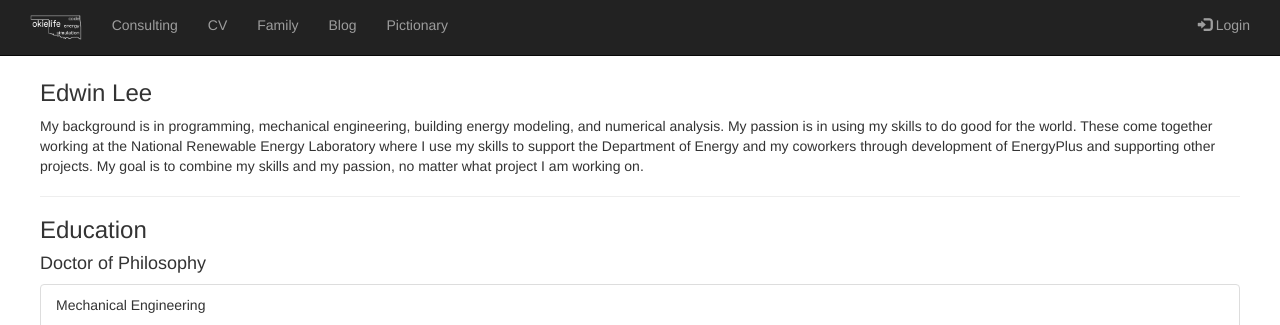
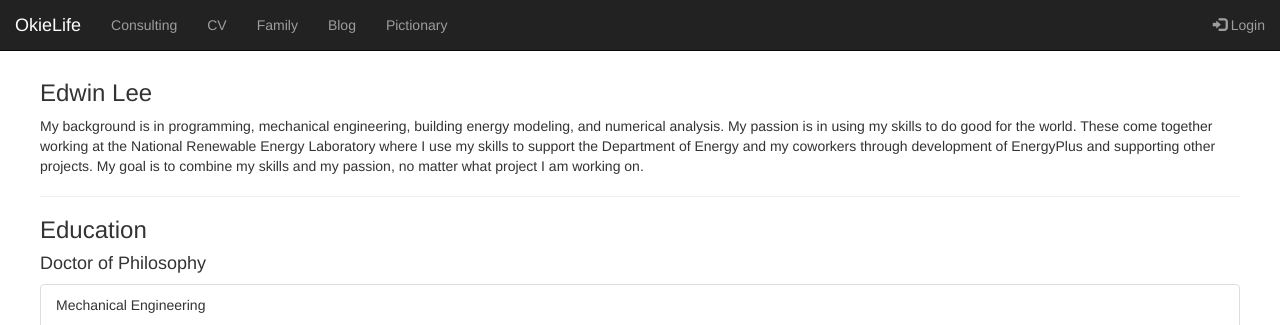
Before and after one commit to okielife/okie.life, a Django app: page /cv/pdf/ in a window 1280 px wide. Shown: the top 325 px of the page. Run offline with Django 3.2, Linux system fonts and the light colour scheme; some libraries are stand-ins or nearby versions.

Commit message:
Cleaning up navbar and logo

```diff
--- a/templates/base.html
+++ b/templates/base.html
@@ -23,36 +23,43 @@
 {% block navbar %}
     <nav class="navbar navbar-inverse navbar-fixed-top">
         <div class="container-fluid">
-            <ul class="nav navbar-nav" id="myNavbar">
-                <li class="nav navbar-nav pull-left">
-                    <a href="{% url 'root-index' %}"><img src="{% static 'images/main_logo.png' %}" style="height:25px;"></a>
-                </li>
+            <div class="navbar-header">
+                <button type="button" class="navbar-toggle" data-toggle="collapse" data-target="#myNavbar">
+                    <span class="icon-bar"></span>
+                    <span class="icon-bar"></span>
+                    <span class="icon-bar"></span>
+                </button>
+                <a class="navbar-brand" href="#">OkieLife</a>
+            </div>
+            <div class="collapse navbar-collapse" id="myNavbar">
+                <ul class="nav navbar-nav">
                     <li><a href="{% url 'consulting:index' %}">Consulting</a></li>
                     <li><a href="{% url 'cv:index' %}">CV</a></li>
                     <li><a href="{% url 'family:index' %}">Family</a></li>
                     <li><a href="{% url 'blog:index' %}">Blog</a></li>
                     <li><a href="{% url 'pictionary:index' %}">Pictionary</a></li>
                 </ul>
-            <ul class="nav navbar-nav" style="float: right">
+                <ul class="nav navbar-nav navbar-right">
                     {% if user.is_authenticated %}
                         <li>
-                        <a href="#" class="nav navbar-nav pull-right">
+                            <a href="#">
                                 <span class="glyphicon glyphicon-user"></span> User: {{ user.get_username }}
                             </a>
                         </li>
                         <li>
-                        <a href="{% url 'logout' %}?next={{ request.path }}" class="nav navbar-nav pull-right">
+                            <a href="{% url 'logout' %}?next={{ request.path }}">
                                 <span class="glyphicon glyphicon-log-out"></span> Logout
                             </a>
                         </li>
                     {% else %}
                         <li>
-                        <a href="{% url 'login' %}?next={{ request.path }}" class="nav navbar-nav pull-right">
+                            <a href="{% url 'login' %}?next={{ request.path }}">
                                 <span class="glyphicon glyphicon-log-in"></span> Login
                             </a>
                         </li>
                     {% endif %}
                 </ul>
+            </div>
         </div>
     </nav>
 {% endblock %}
@@ -61,6 +68,7 @@
     <div class="container-fluid">
         <div class="row-fluid">
             <div class="col-md-2">
+                <img src="{% static 'images/main_logo.png' %}" style="max-width:100%;">
                 {% block leftnav %}{% endblock %}
             </div>
             <div class="col-md-10">
```
Also changed, not shown: base_static/images/main_logo.png. Lines whose indentation alone changed are shown as unchanged.
